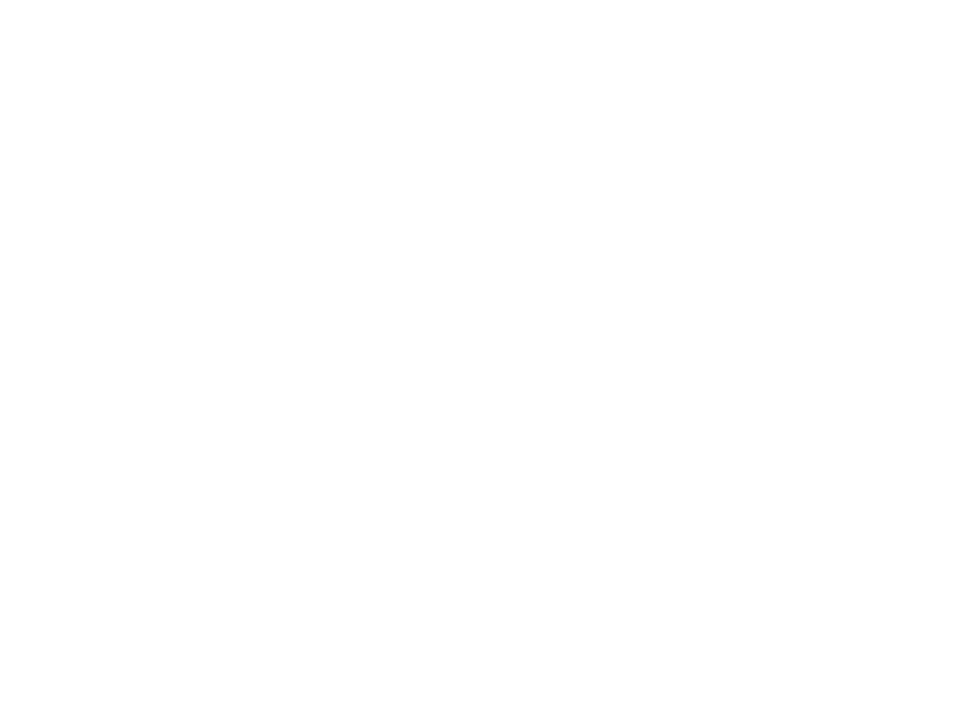
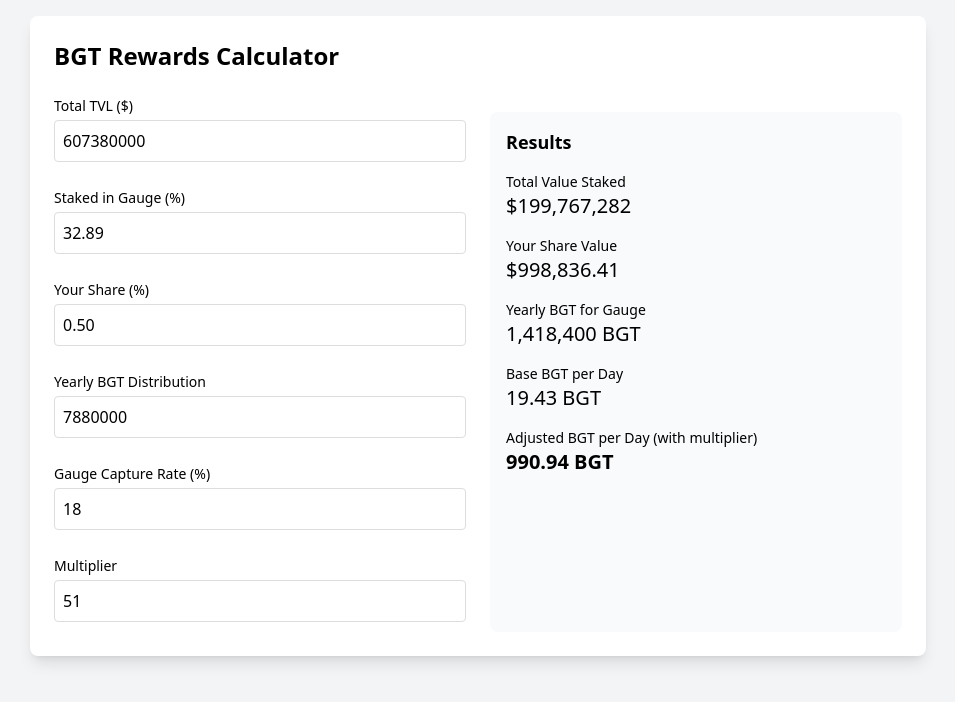
Before and after one commit to Ravenium22/bgt-calculator, a plain HTML site: page index.html in a window 1280 px wide. Shown: the whole page, without its empty margins (162-1117 px from the left). Drawn offline with nearby package versions, Linux system fonts and the light colour scheme.

Commit message:
Update index.html

```diff
--- a/index.html
+++ b/index.html
@@ -4,14 +4,131 @@
     <meta charset="UTF-8">
     <meta name="viewport" content="width=device-width, initial-scale=1.0">
     <title>BGT Calculator</title>
-    <link href="https://cdn.jsdelivr.net/npm/tailwindcss@2/dist/tailwind.min.css" rel="stylesheet">
-    <link href="style.css" rel="stylesheet">
+    <script src="https://cdn.tailwindcss.com"></script>
+    <style>
+        input[type="number"] {
+            width: 100%;
+            padding: 8px;
+            border: 1px solid #ddd;
+            border-radius: 4px;
+            margin-bottom: 10px;
+        }
+        .result-box {
+            background-color: #f8fafc;
+            padding: 16px;
+            border-radius: 8px;
+            margin-top: 16px;
+        }
+    </style>
 </head>
-<body>
-    <div id="root"></div>
-    <script src="https://unpkg.com/react@17/umd/react.development.js"></script>
-    <script src="https://unpkg.com/react-dom@17/umd/react-dom.development.js"></script>
-    <script src="https://unpkg.com/babel-standalone@6/babel.min.js"></script>
-    <script type="text/babel" src="script.js"></script>
+<body class="bg-gray-100 p-4">
+    <div class="max-w-4xl mx-auto bg-white p-6 rounded-lg shadow-lg">
+        <h1 class="text-2xl font-bold mb-6">BGT Rewards Calculator</h1>
+
+        <div class="grid grid-cols-1 md:grid-cols-2 gap-6">
+            <!-- Input Section -->
+            <div class="space-y-4">
+                <div>
+                    <label class="block text-sm font-medium mb-1">Total TVL ($)</label>
+                    <input type="number" id="tvl" value="607380000" />
+                </div>
+
+                <div>
+                    <label class="block text-sm font-medium mb-1">Staked in Gauge (%)</label>
+                    <input type="number" id="stakedPercentage" value="32.89" />
+                </div>
+
+                <div>
+                    <label class="block text-sm font-medium mb-1">Your Share (%)</label>
+                    <input type="number" id="mySharesPercentage" value="0.50" />
+                </div>
+
+                <div>
+                    <label class="block text-sm font-medium mb-1">Yearly BGT Distribution</label>
+                    <input type="number" id="yearlyBGTDistribution" value="7880000" />
+                </div>
+
+                <div>
+                    <label class="block text-sm font-medium mb-1">Gauge Capture Rate (%)</label>
+                    <input type="number" id="gaugeCaptureRate" value="18" />
+                </div>
+
+                <div>
+                    <label class="block text-sm font-medium mb-1">Multiplier</label>
+                    <input type="number" id="multiplier" value="51" />
+                </div>
+            </div>
+
+            <!-- Results Section -->
+            <div class="result-box">
+                <h3 class="font-bold text-lg mb-4">Results</h3>
+
+                <div class="space-y-4">
+                    <div>
+                        <p class="text-sm font-medium">Total Value Staked</p>
+                        <p class="text-xl" id="totalValueStaked">$0</p>
+                    </div>
+
+                    <div>
+                        <p class="text-sm font-medium">Your Share Value</p>
+                        <p class="text-xl" id="mySharesUSD">$0</p>
+                    </div>
+
+                    <div>
+                        <p class="text-sm font-medium">Yearly BGT for Gauge</p>
+                        <p class="text-xl" id="yearlyBGTForGauge">0 BGT</p>
+                    </div>
+
+                    <div>
+                        <p class="text-sm font-medium">Base BGT per Day</p>
+                        <p class="text-xl" id="basicBGTPerDay">0 BGT</p>
+                    </div>
+
+                    <div>
+                        <p class="text-sm font-medium">Adjusted BGT per Day (with multiplier)</p>
+                        <p class="text-xl font-bold" id="adjustedBGTPerDay">0 BGT</p>
+                    </div>
+                </div>
+            </div>
+        </div>
+    </div>
+
+    <script>
+        function formatNumber(num) {
+            return new Intl.NumberFormat().format(Number(num).toFixed(2));
+        }
+
+        function calculate() {
+            const tvl = parseFloat(document.getElementById('tvl').value) || 0;
+            const stakedPercentage = parseFloat(document.getElementById('stakedPercentage').value) || 0;
+            const mySharesPercentage = parseFloat(document.getElementById('mySharesPercentage').value) || 0;
+            const yearlyBGTDistribution = parseFloat(document.getElementById('yearlyBGTDistribution').value) || 0;
+            const gaugeCaptureRate = parseFloat(document.getElementById('gaugeCaptureRate').value) || 0;
+            const multiplier = parseFloat(document.getElementById('multiplier').value) || 0;
+
+            // Calculations
+            const totalValueStaked = tvl * (stakedPercentage / 100);
+            const mySharesUSD = totalValueStaked * (mySharesPercentage / 100);
+            const yearlyBGTForGauge = yearlyBGTDistribution * (gaugeCaptureRate / 100);
+            const basicBGTPerYear = (yearlyBGTForGauge * mySharesUSD) / totalValueStaked;
+            const basicBGTPerDay = basicBGTPerYear / 365;
+            const adjustedBGTPerDay = basicBGTPerDay * multiplier;
+
+            // Update results
+            document.getElementById('totalValueStaked').textContent = `$${formatNumber(totalValueStaked)}`;
+            document.getElementById('mySharesUSD').textContent = `$${formatNumber(mySharesUSD)}`;
+            document.getElementById('yearlyBGTForGauge').textContent = `${formatNumber(yearlyBGTForGauge)} BGT`;
+            document.getElementById('basicBGTPerDay').textContent = `${formatNumber(basicBGTPerDay)} BGT`;
+            document.getElementById('adjustedBGTPerDay').textContent = `${formatNumber(adjustedBGTPerDay)} BGT`;
+        }
+
+        // Add event listeners to all inputs
+        document.querySelectorAll('input').forEach(input => {
+            input.addEventListener('input', calculate);
+        });
+
+        // Calculate initial values
+        calculate();
+    </script>
 </body>
 </html>
```
